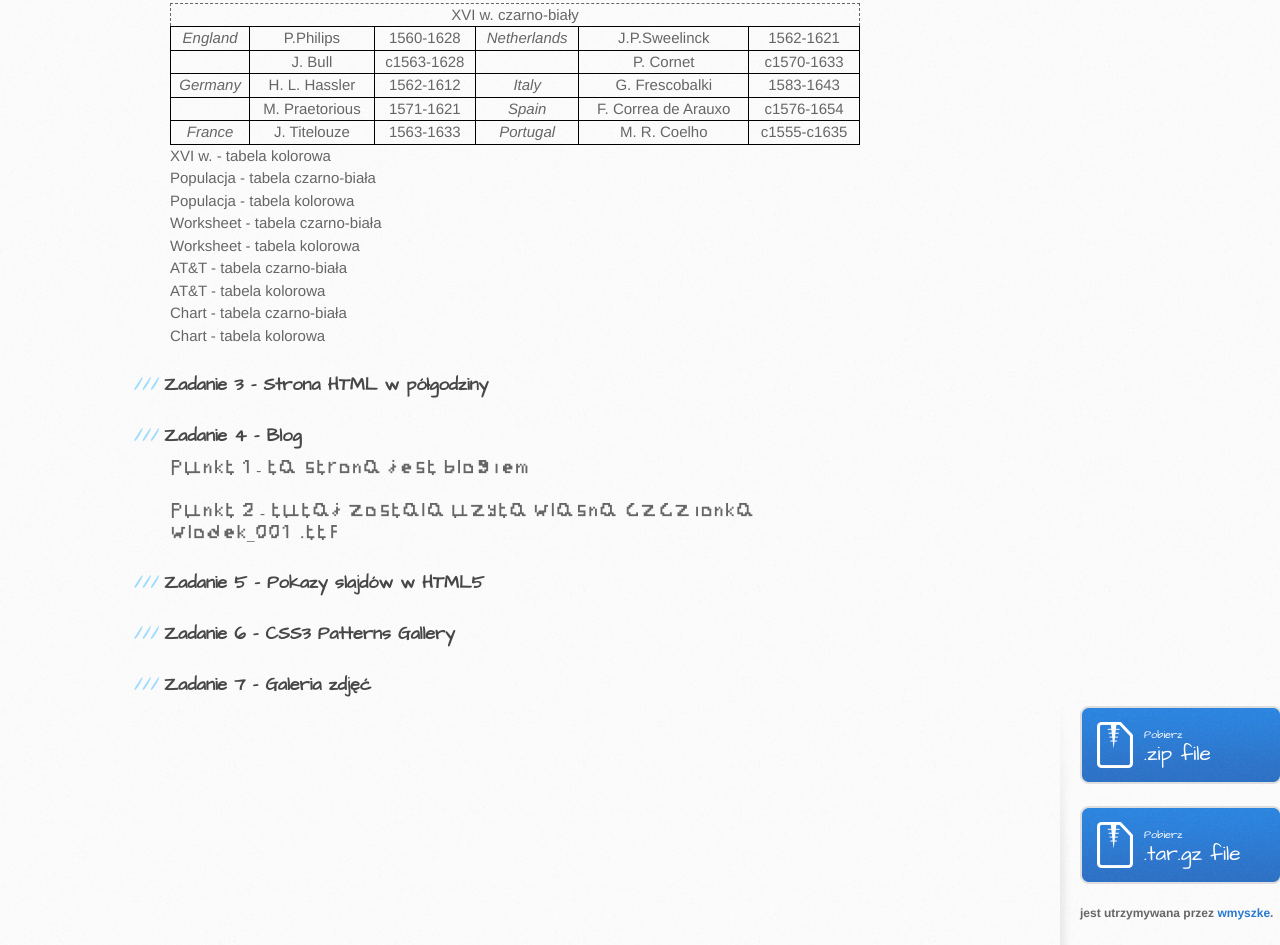
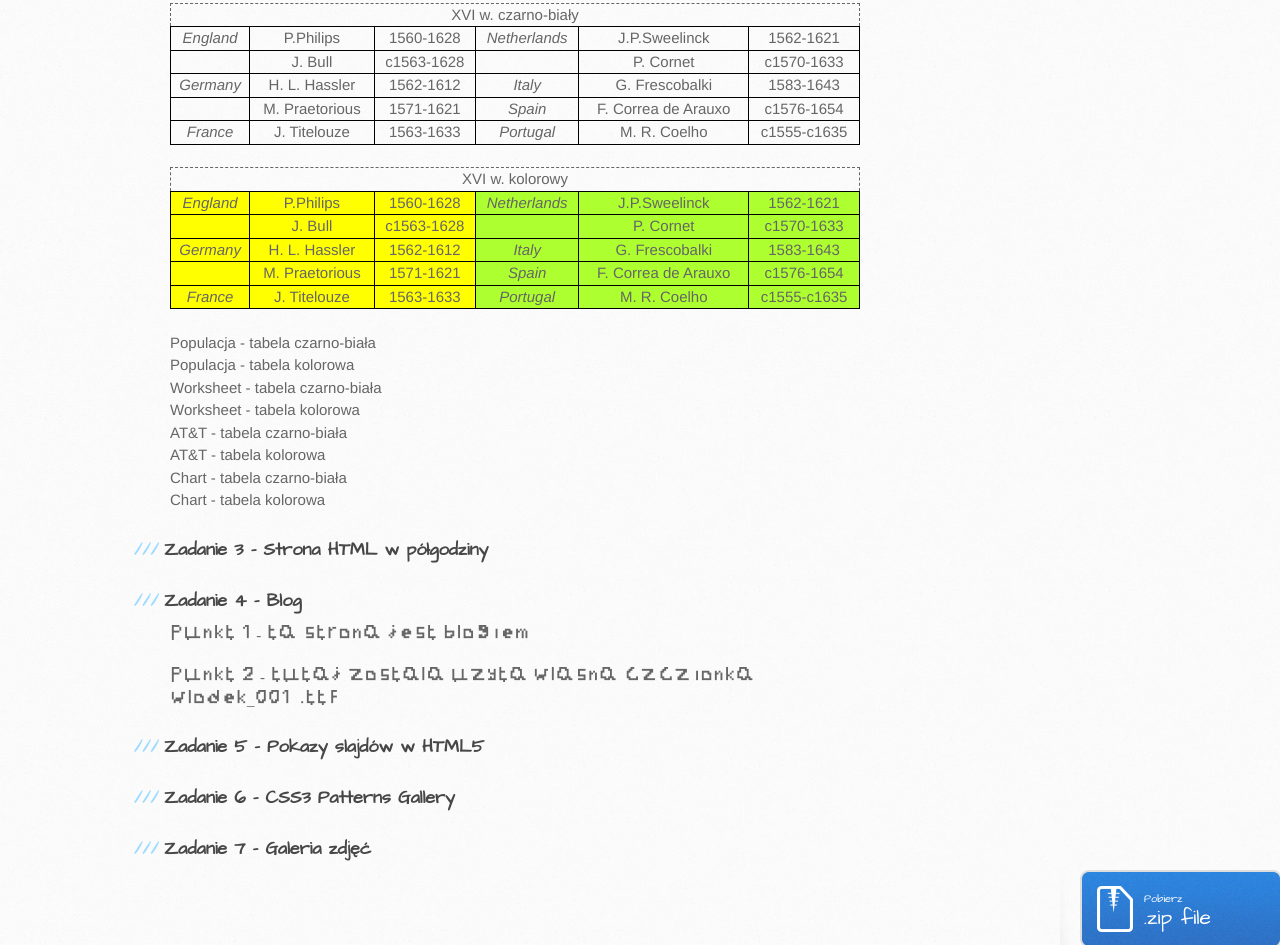
Before and after one commit to wmyszke/HCJ, a plain HTML site: page index.html in a window 1280 px wide. Shown: the part 1486-2431 px from the top of the page. Drawn offline with Linux system fonts and the light colour scheme.

Commit message:
szestasty_kolor

```diff
--- a/css_zadania/zad2.css
+++ b/css_zadania/zad2.css
@@ -55,3 +55,21 @@ tr.jasny:hover
 td.pochyla {
 	font-style: italic;
 }
+#zad2_szes_kol caption {
+	border-top: 1px dashed;
+	border-right: 1px dashed;
+	border-left: 1px dashed;
+	border-bottom: 0px none;
+}
+td.lewa {
+	background-color: yellow;
+}
+td.prawa {
+	background-color: GreenYellow;
+}
+td.lewa:hover {
+	background-color: GreenYellow ;
+}
+td.prawa:hover {
+	background-color: yellow;
+}
--- a/index.html
+++ b/index.html
@@ -301,10 +301,55 @@ table {
 			</tbody>
 	</table>
 </div>
+<br />
 <div id="zad2_szes_kol">
-<div>XVI w. - tabela kolorowa</div>
+<table>
+		<caption>XVI w. kolorowy</caption>
+			<tbody>
+				<tr>
+					<td class="pochyla lewa">England</td>
+					<td class="lewa">P.Philips</td>
+					<td class="lewa"> 1560-1628</td>
+					<td class="pochyla prawa">Netherlands</td>
+					<td class="prawa">J.P.Sweelinck</td>
+					<td class="prawa"> 1562-1621</td>
+				</tr>
+				<tr>
+					<td class="lewa"> </td>
+					<td class="lewa">J. Bull</td>
+					<td class="lewa">c1563-1628</td>
+					<td class="prawa"> </td>
+					<td class="prawa">P. Cornet</td>
+					<td class="prawa">c1570-1633</td>
+				</tr>
+				<tr>
+					<td class="pochyla lewa">Germany</td>
+					<td class="lewa">H. L. Hassler</td>
+					<td class="lewa"> 1562-1612</td>
+					<td class="pochyla prawa">Italy</td>
+					<td class="prawa">G. Frescobalki</td>
+					<td class="prawa"> 1583-1643</td>
+				</tr>
+				<tr>
+					<td class="lewa"> </td>
+					<td class="lewa">M. Praetorious</td>
+					<td class="lewa"> 1571-1621</td>
+					<td class="pochyla prawa">Spain</td>
+					<td class="prawa">F. Correa de Arauxo</td>
+					<td class="prawa">c1576-1654</td>
+				</tr>
+				<tr>
+					<td class="pochyla lewa">France</td>
+					<td class="lewa">J. Titelouze</td>
+					<td class="lewa"> 1563-1633</td>
+					<td class="pochyla prawa">Portugal</td>
+					<td class="prawa">M. R. Coelho</td>
+					<td class="prawa">c1555-c1635</td>
+				</tr>
+			</tbody>
+	</table>
 </div>
-
+<br />
 <div>Populacja  - tabela czarno-biała</div>
 
 <div>Populacja  - tabela kolorowa</div>
```
